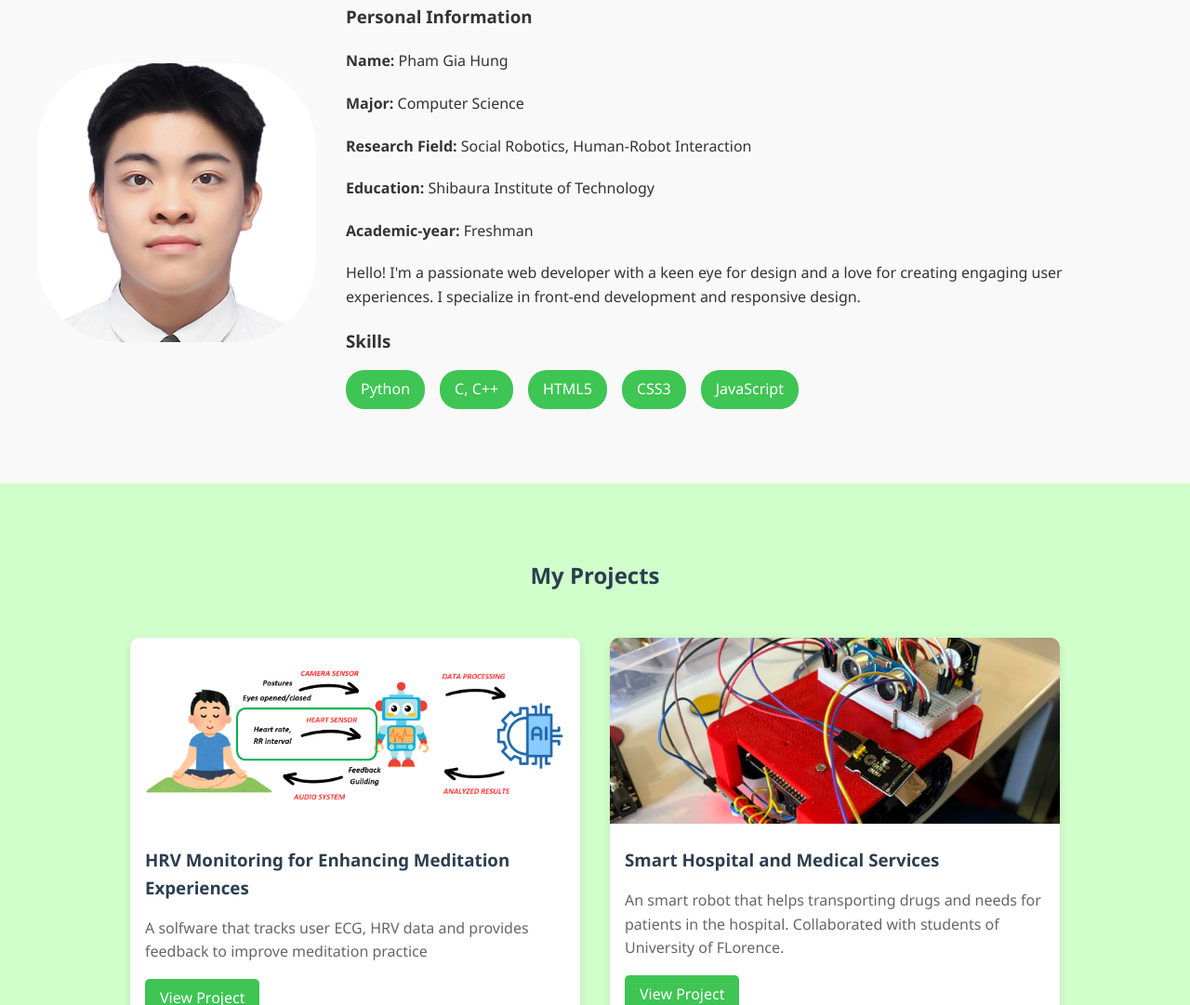
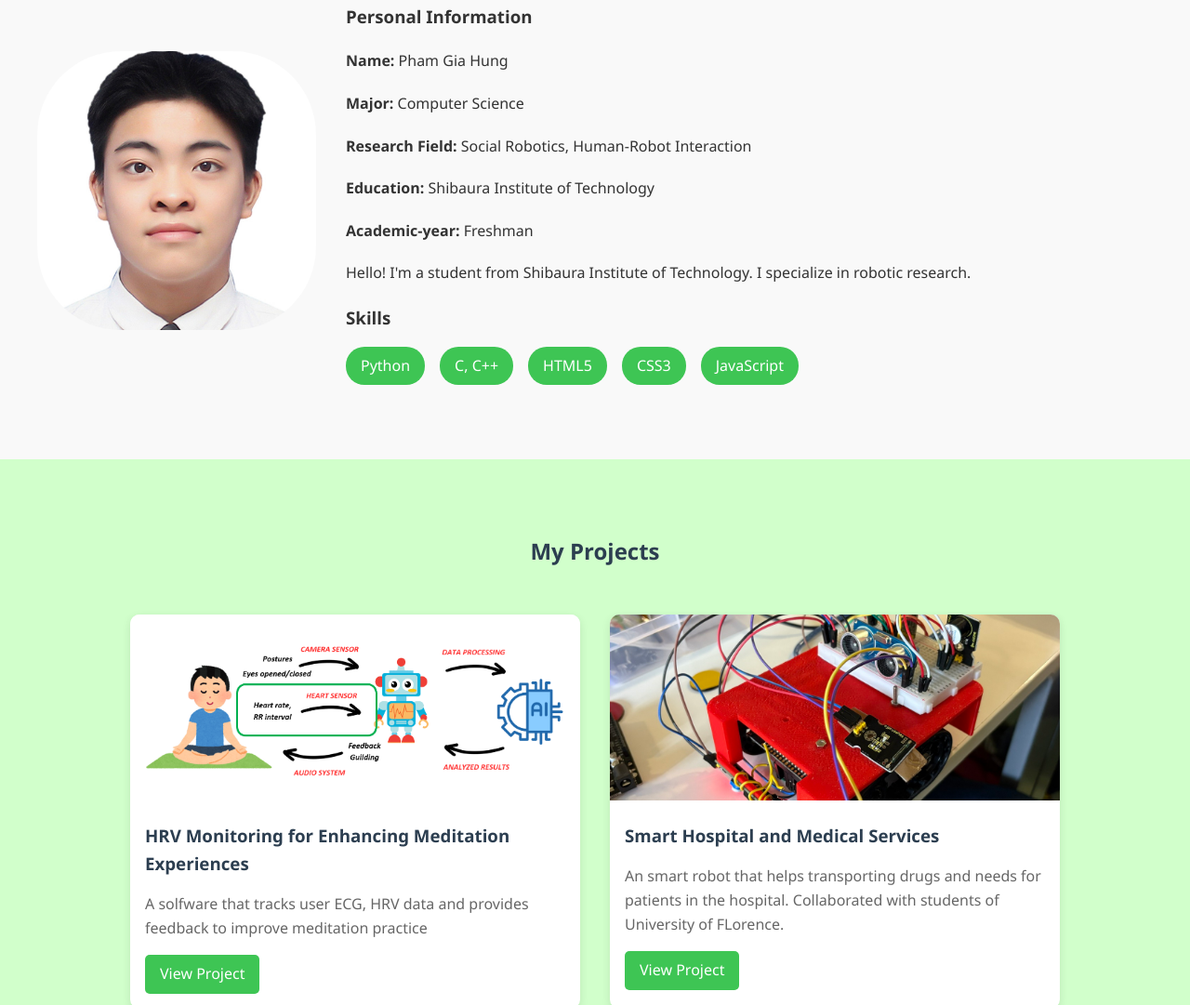
Before and after one commit to AM24103-PHAM-GIA-HUNG/midterm, a plain HTML site: page index.html in a window 1280 px wide. Shown: the part 963-2044 px from the top of the page at 93% size. Drawn offline with Linux system fonts and the light colour scheme.

Commit message:
index.html

```diff
--- a/index.html
+++ b/index.html
@@ -51,7 +51,7 @@
                         <li><strong>Academic-year:</strong> Freshman</li>
                     </ul>
                 </div>
-                <p>Hello! I'm a passionate web developer with a keen eye for design and a love for creating engaging user experiences. I specialize in front-end development and responsive design.</p>
+                <p>Hello! I'm a student from Shibaura Institute of Technology. I specialize in robotic research.</p>
                 <div class="skills">
                     <h3>Skills</h3>
                     <ul>
```
